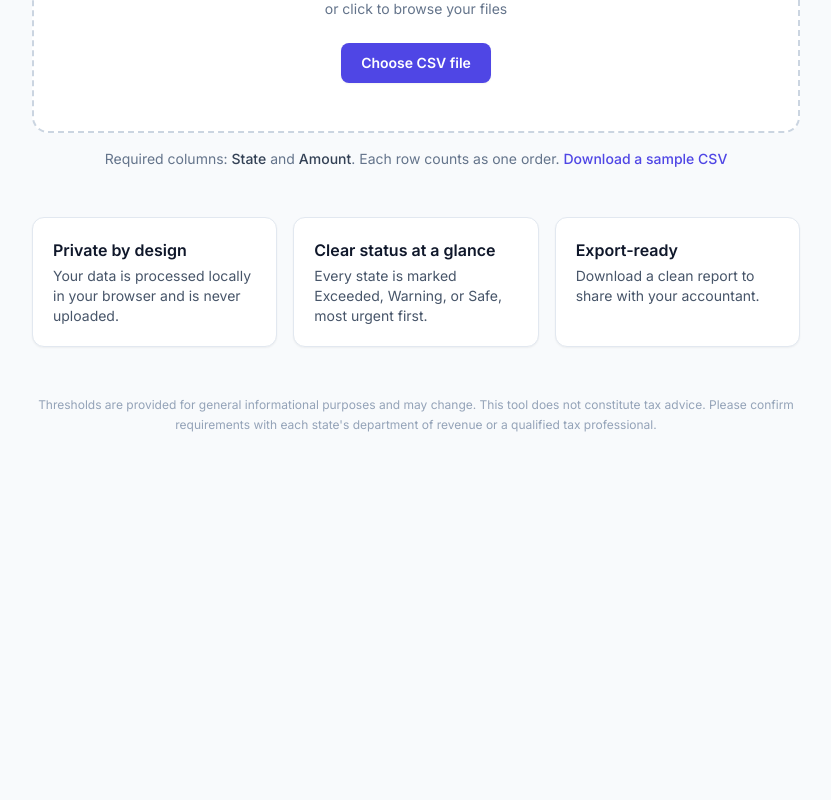
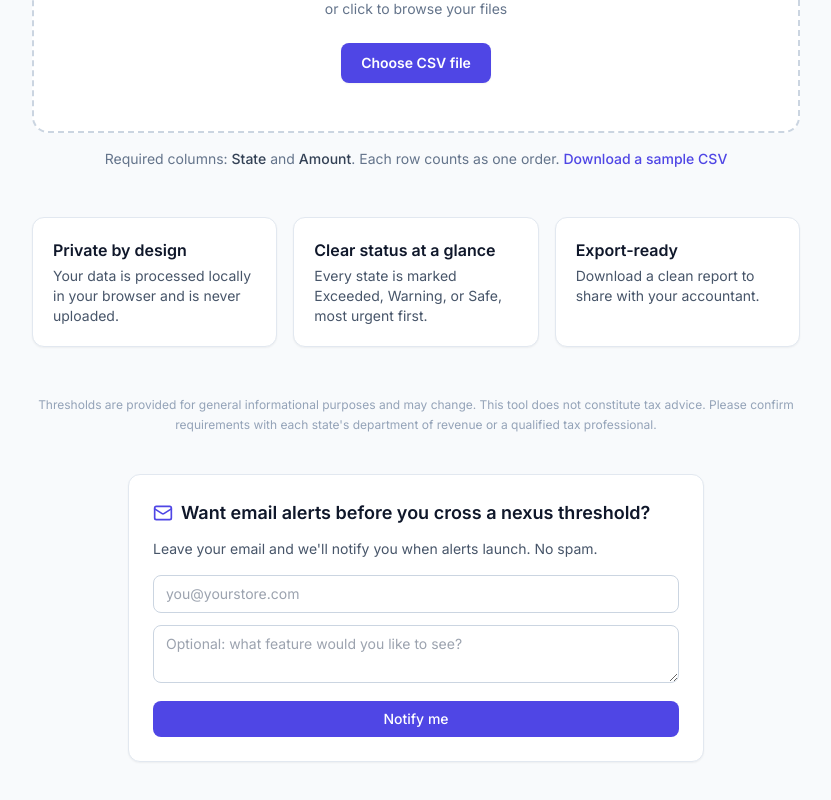
Before and after one commit to mubeenarain12/nexus-tracker, a Next.js app: page / in a window 1280 px wide. Shown: the part 448-1248 px from the top of the page, without its empty margins (224-1055 px from the left). Before the commit the page ends 922 px from the top, so only its background shows below. Built offline with nearby package versions, Linux system fonts and the light colour scheme.

Commit message:
Update page.tsx

```diff
--- a/app/page.tsx
+++ b/app/page.tsx
@@ -521,6 +521,7 @@ export default function Home() {
           not constitute tax advice. Please confirm requirements with each state&apos;s department of
           revenue or a qualified tax professional.
         </p>
+           <EmailInterest />
       </main>
     </div>
   );
```
